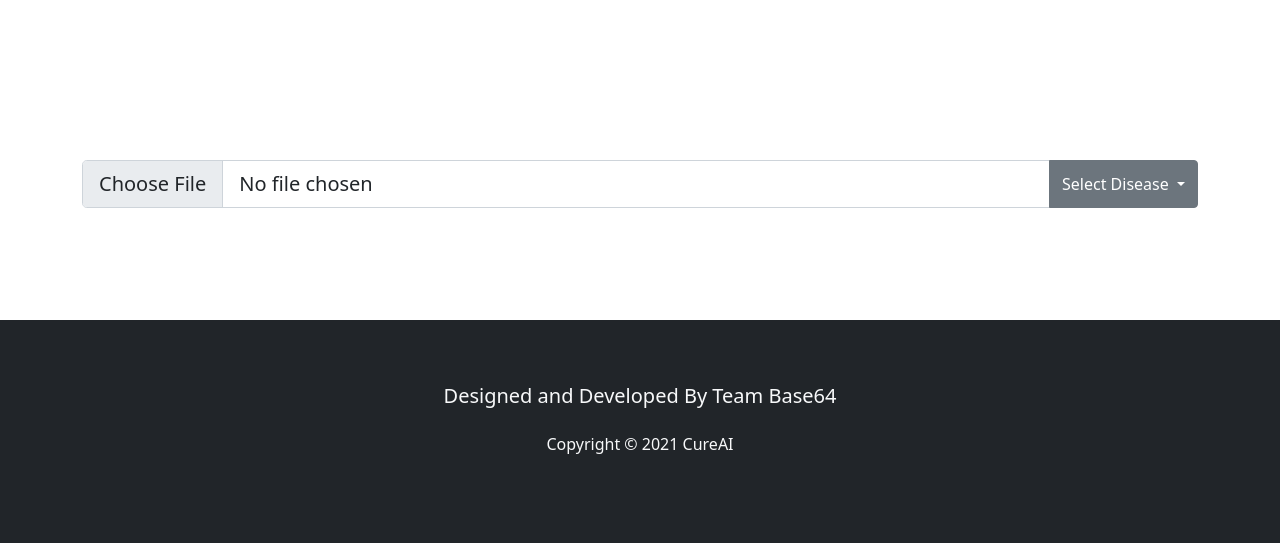
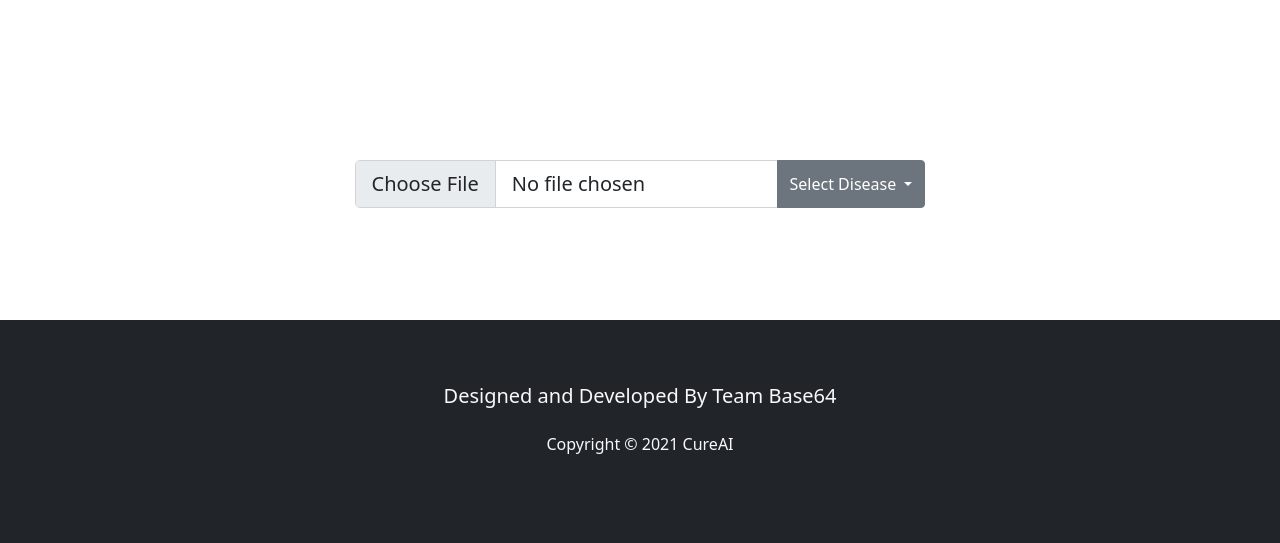
Before and after one commit to praveenb7/CureAI, a Django app: page /upload in a window 1280 px wide. Shown: the part 56-599 px from the top of the page. Run offline with Django 3.2, Linux system fonts and the light colour scheme.

Commit message:
Made changes to upload.css
Resized and centered the input

```diff
--- a/CureAI/static/css/upload.css
+++ b/CureAI/static/css/upload.css
@@ -27,11 +27,15 @@ body .upload {
 }
 
 .input-group{
-  margin-bottom: 5rem;
+  justify-content: center;
+  margin-bottom:5rem;
+}
+
+.input-group input{
+  max-width: fit-content;
 }
 
 #img-preview .img-col {
-  height: 30%;
   margin-bottom: 2rem;
   width: 30%;
   border: 2px solid black;
```
